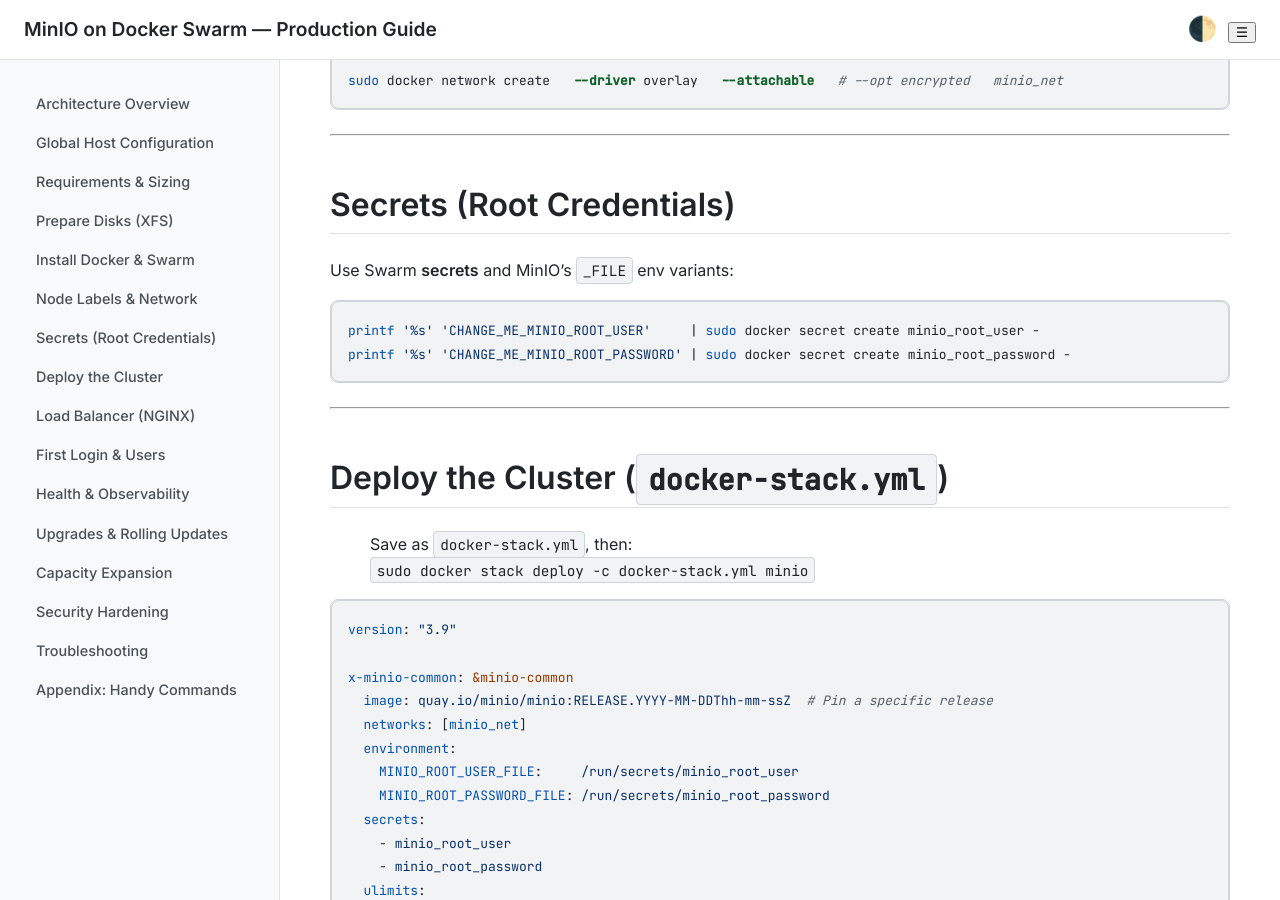
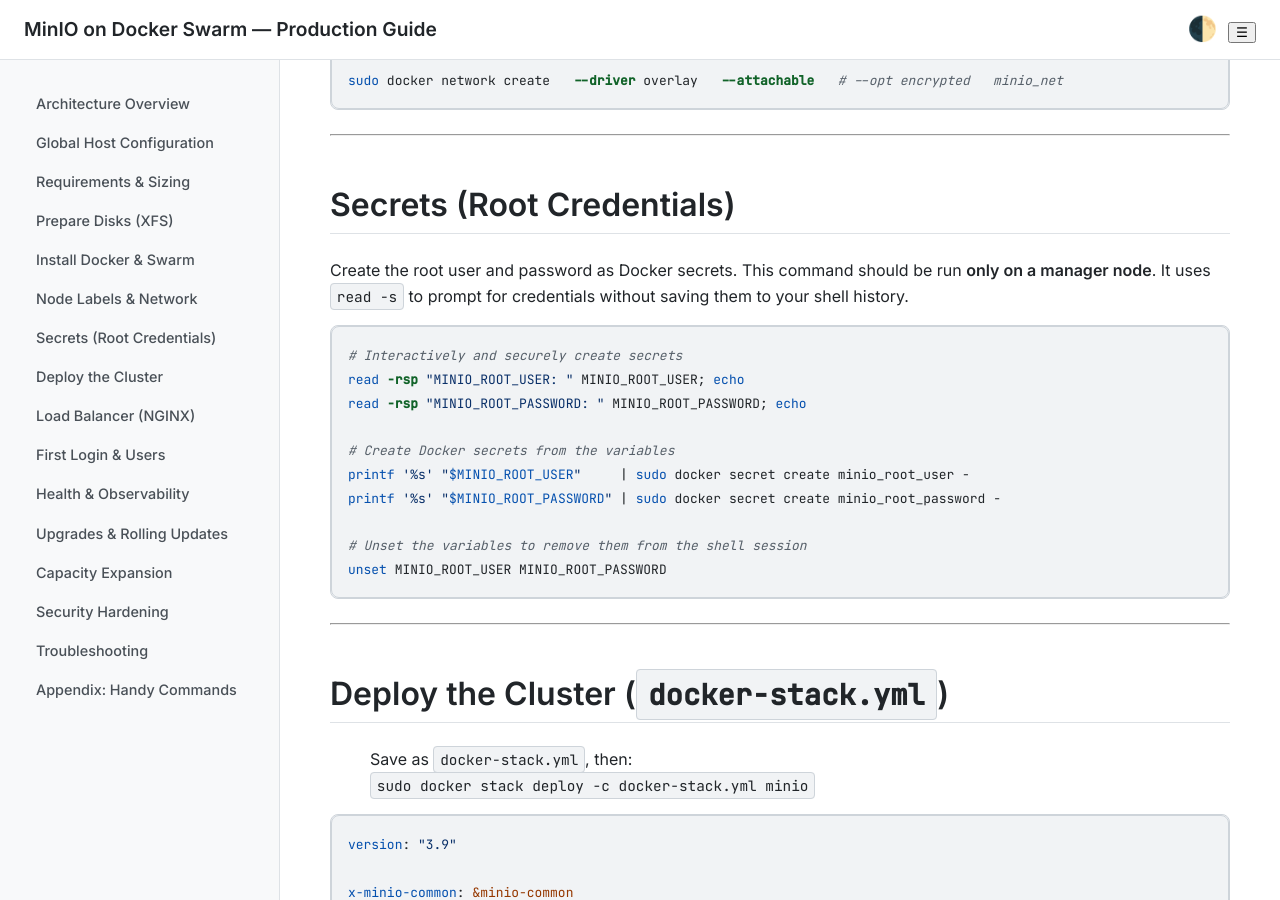
Before and after one commit to miguel-saca/minio-docker-swarm, a Jekyll site: the page built from docs/index.md, in a window 1280 px wide and 900 px high, scrolled down 6856 px. Built offline with Jekyll 4.4.1, drawn with Linux system fonts in a browser that asks for light colours.

Commit message:
docs: improve security by using interactive password prompt for MinIO secrets

````diff
--- a/docs/index.md
+++ b/docs/index.md
@@ -248,10 +248,20 @@
 ---
 
 ## Secrets (Root Credentials)
-Use Swarm **secrets** and MinIO’s `_FILE` env variants:
+
+Create the root user and password as Docker secrets. This command should be run **only on a manager node**. It uses `read -s` to prompt for credentials without saving them to your shell history.
+
 ```bash
-printf '%s' 'CHANGE_ME_MINIO_ROOT_USER'     | sudo docker secret create minio_root_user -
-printf '%s' 'CHANGE_ME_MINIO_ROOT_PASSWORD' | sudo docker secret create minio_root_password -
+# Interactively and securely create secrets
+read -rsp "MINIO_ROOT_USER: " MINIO_ROOT_USER; echo
+read -rsp "MINIO_ROOT_PASSWORD: " MINIO_ROOT_PASSWORD; echo
+
+# Create Docker secrets from the variables
+printf '%s' "$MINIO_ROOT_USER"     | sudo docker secret create minio_root_user -
+printf '%s' "$MINIO_ROOT_PASSWORD" | sudo docker secret create minio_root_password -
+
+# Unset the variables to remove them from the shell session
+unset MINIO_ROOT_USER MINIO_ROOT_PASSWORD
 ```
 
 ---
````
Also changed, not shown: README.md.
